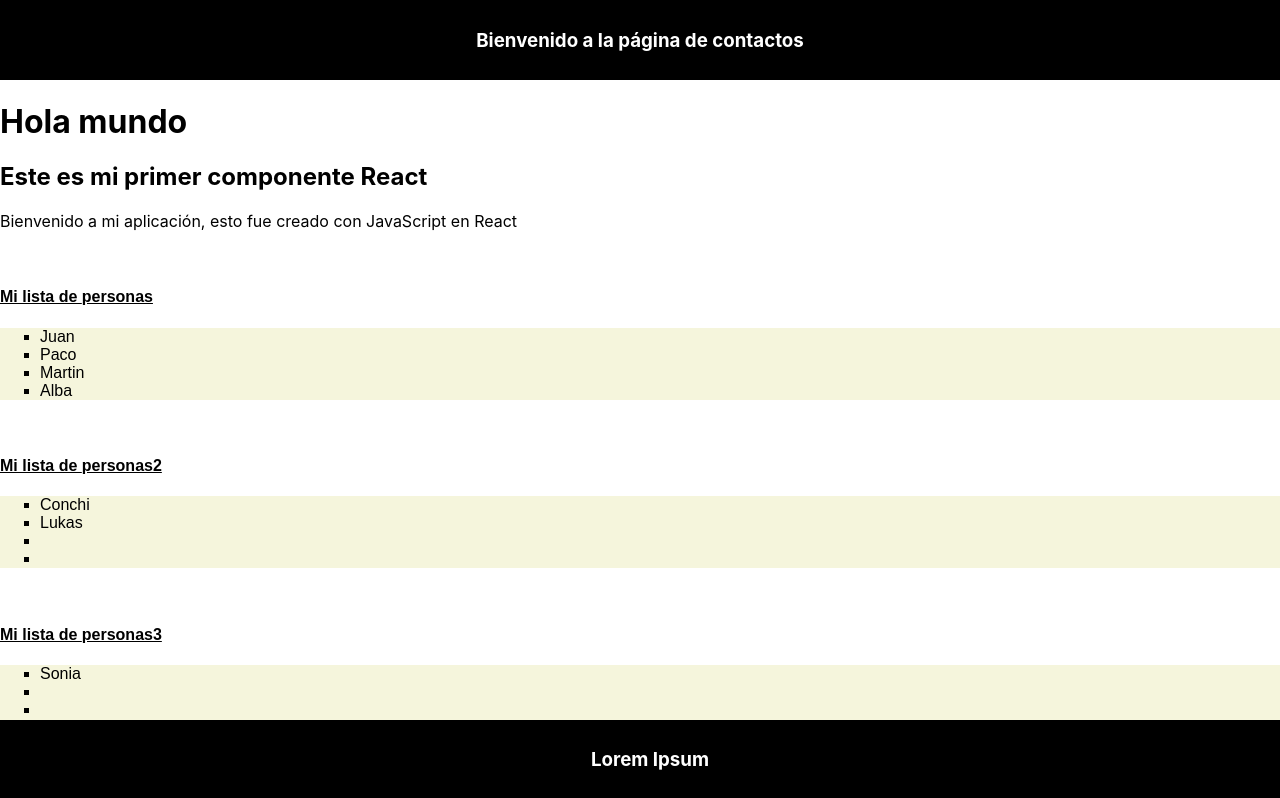
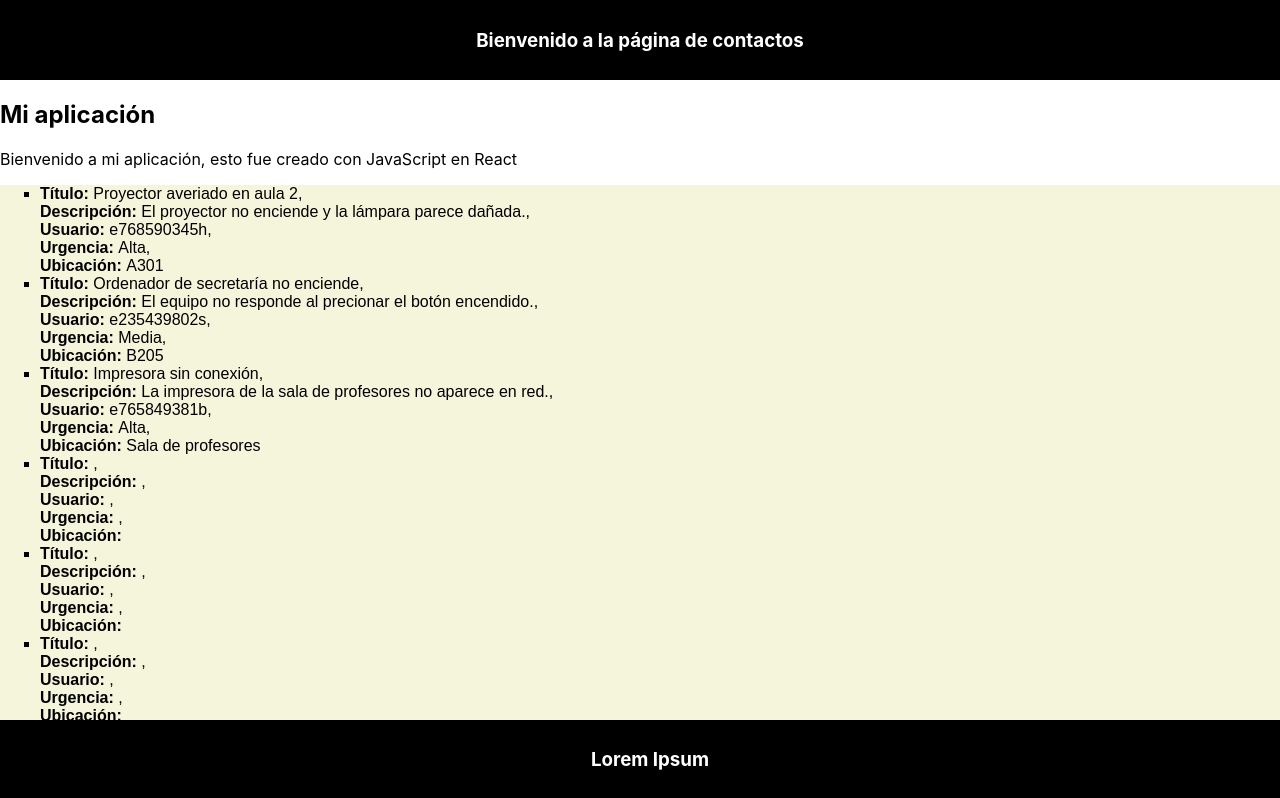
Before and after one commit to sol3citoo/proyectoReact, a React (Create React App) app: page / in a window 1280 px wide. Shown: the top 798 px of the page. Built offline with nearby package versions, Linux system fonts and the light colour scheme.

Commit message:
Agregar cambios UT03_ACT1

```diff
--- a/src/components/main/App.js
+++ b/src/components/main/App.js
@@ -5,35 +5,15 @@
 
 function App() {
   return (
-    <div>
+    <>
       <Header/>
-      <h1>Hola mundo</h1>
-      <h2>Este es mi primer componente React </h2>
-      <div className='parrafo'>
+      <h2>Mi aplicación</h2>
+      <div id="parrafo">
         <p>Bienvenido a mi aplicación, esto fue creado con JavaScript en React</p>
       </div>
-
-      <br/>
-        <MiLista
-        titulo="personas"
-        nombre1="Juan"
-        nombre2="Paco"
-        nombre3="Martin"
-        nombre4="Alba"/>
-
-      <br/>
-        <MiLista
-        titulo="personas2"
-        nombre1="Conchi"
-        nombre2="Lukas"/>
-
-      <br/>
-        <MiLista
-        titulo="personas3"
-        nombre1="Sonia"/>
-
+      <MiLista/>
       <Footer/>
-    </div>
+    </>
   );
 }
 
--- a/src/components/milista.js
+++ b/src/components/milista.js
@@ -2,18 +2,135 @@
 import React from "react";
 
 class MiLista extends React.Component{
+    state = {incidencias : [
+        {
+            id_incidencia: 1,
+            id_usuario: 'e768590345h',
+            titulo: "Proyector averiado en aula 2",
+            descripcion: "El proyector no enciende y la lámpara parece dañada.",
+            categoria: "Hardware",
+            nivel_urgencia: "Alta",
+            fecha_registro: "2025-10-03",
+            estado: "Abierta",
+            ubicacion: "A301"
+        },
+        {
+            id_incidencia: 2,
+            id_usuario: 'e235439802s',
+            titulo: "Ordenador de secretaría no enciende",
+            descripcion: "El equipo no responde al precionar el botón encendido.",
+            categoria: "Hardware",
+            nivel_urgencia: "Media",
+            fecha_registro: "2025-10-02",
+            estado: "En proceso",
+            ubicacion: "B205"
+        },
+        {
+            id_incidencia: 3,
+            id_usuario: 'e765849381b',
+            titulo: "Impresora sin conexión",
+            descripcion: "La impresora de la sala de profesores no aparece en red.",
+            categoria: "Red/Impresión",
+            nivel_urgencia: "Alta",
+            fecha_registro: "2025-10-01",
+            estado: "Resuelta",
+            ubicacion: "Sala de profesores"
+        },
+        {
+            id_incidencia: 4,
+            id_usuario: '',
+            titulo: "",
+            descripcion: "",
+            categoria: "",
+            nivel_urgencia: "",
+            fecha_registro: "",
+            estado: "",
+            ubicacion: ""
+        },
+        {
+            id_incidencia: 5,
+            id_usuario: '',
+            titulo: "",
+            descripcion: "",
+            categoria: "",
+            nivel_urgencia: "",
+            fecha_registro: "",
+            estado: "",
+            ubicacion: ""
+        },
+        {
+            id_incidencia: 6,
+            id_usuario: '',
+            titulo: "",
+            descripcion: "",
+            categoria: "",
+            nivel_urgencia: "",
+            fecha_registro: "",
+            estado: "",
+            ubicacion: ""
+        },
+        {
+            id_incidencia: 7,
+            id_usuario: '',
+            titulo: "",
+            descripcion: "",
+            categoria: "",
+            nivel_urgencia: "",
+            fecha_registro: "",
+            estado: "",
+            ubicacion: ""
+        },
+        {
+            id_incidencia: 8,
+            id_usuario: '',
+            titulo: "",
+            descripcion: "",
+            categoria: "",
+            nivel_urgencia: "",
+            fecha_registro: "",
+            estado: "",
+            ubicacion: ""
+        },
+        {
+            id_incidencia: 9,
+            id_usuario: '',
+            titulo: "",
+            descripcion: "",
+            categoria: "",
+            nivel_urgencia: "",
+            fecha_registro: "",
+            estado: "",
+            ubicacion: ""
+        },
+        {
+            id_incidencia: 10,
+            id_usuario: '',
+            titulo: "",
+            descripcion: "",
+            categoria: "",
+            nivel_urgencia: "",
+            fecha_registro: "",
+            estado: "",
+            ubicacion: ""
+        }
+
+    ]};
+
     render(){
         return(
-    <div className='lista'>
-        <h4>Mi lista de {this.props.titulo}</h4>
-            <ul>
-                <li>{this.props.nombre1}</li>
-                <li>{this.props.nombre2}</li>
-                <li>{this.props.nombre3}</li>
-                <li>{this.props.nombre4}</li>
-            </ul>
-        </div>
-    )
+    <>
+        <ul>
+            {this.state.incidencias.map((i) => (
+                <li key={i.id_incidencia}><strong>Título: </strong>{i.titulo}, <br></br>
+                <strong>Descripción: </strong>{i.descripcion}, <br></br>
+                <strong>Usuario: </strong>{i.id_usuario}, <br></br>
+                <strong>Urgencia: </strong>{i.nivel_urgencia}, <br></br>
+                <strong>Ubicación: </strong>{i.ubicacion}<br></br>
+                </li>
+            ))}
+        </ul>
+    </>
+    );
   }
 }
 export default MiLista;
```
